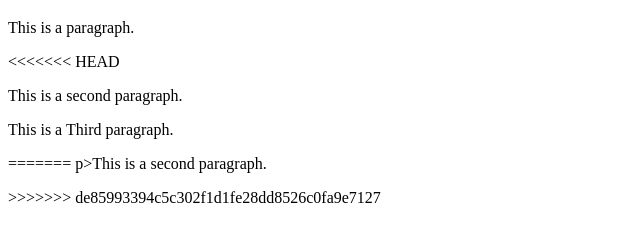
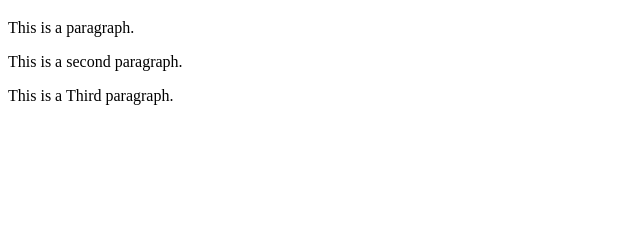
Before and after one commit to ldmktmike/git-example-project, a plain HTML site: page index.html in a window 1280 px wide. Shown: the part 61-302 px from the top of the page, without its empty margins (0-640 px from the left). Drawn offline with Linux system fonts and the light colour scheme.

Commit message:
Another commit..

```diff
--- a/index.html
+++ b/index.html
@@ -8,11 +8,7 @@
   <body>
     <h1>Header</h1>
     <p>This is a paragraph.</p>
-<<<<<<< HEAD
     <p>This is a second paragraph.</p>
     <p>This is a Third paragraph.</p>
-=======
-    p>This is a second paragraph.</p>
->>>>>>> de85993394c5c302f1d1fe28dd8526c0fa9e7127
   </body>
 </html>
```
Also changed, not shown: page2.html (+0 -4 lines).
